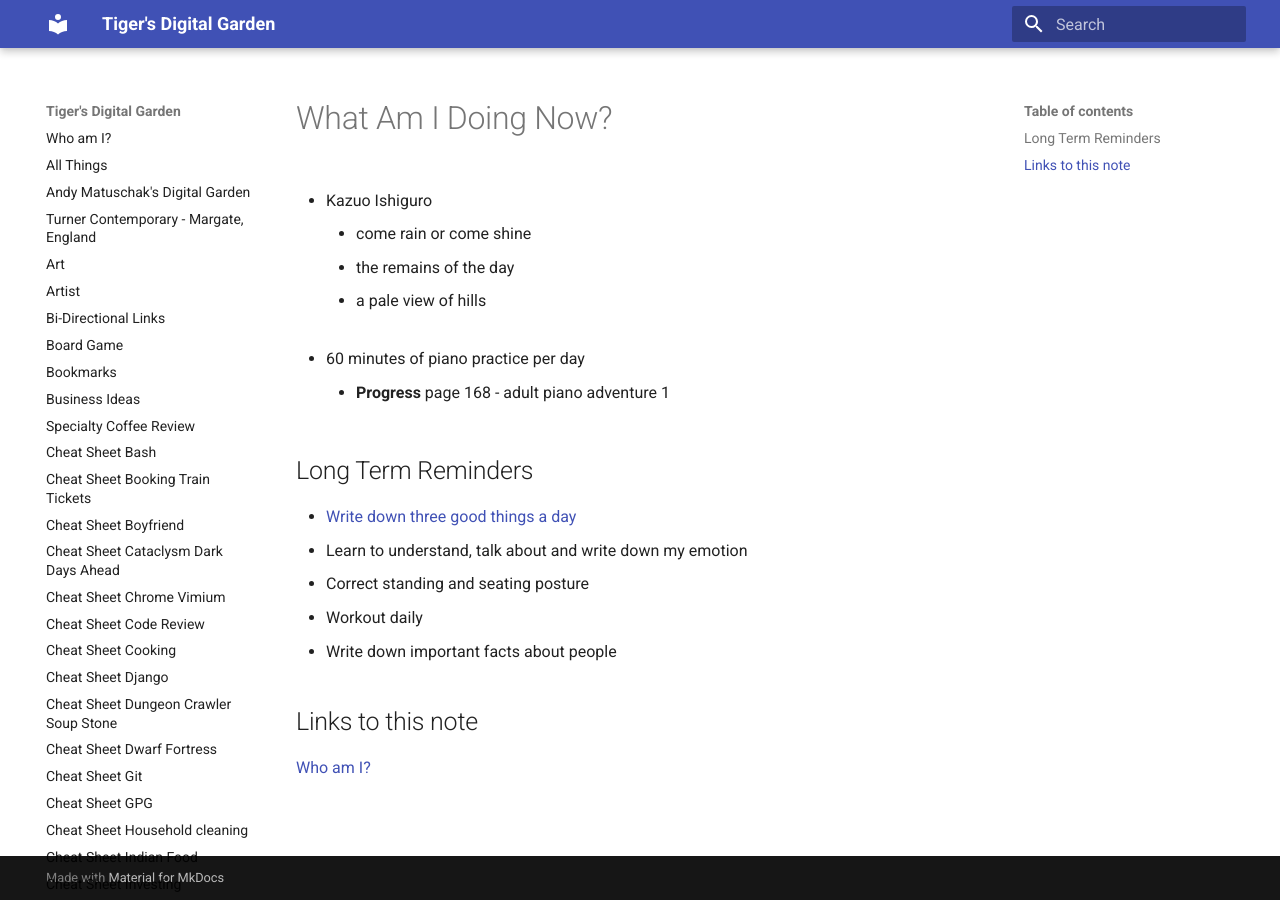
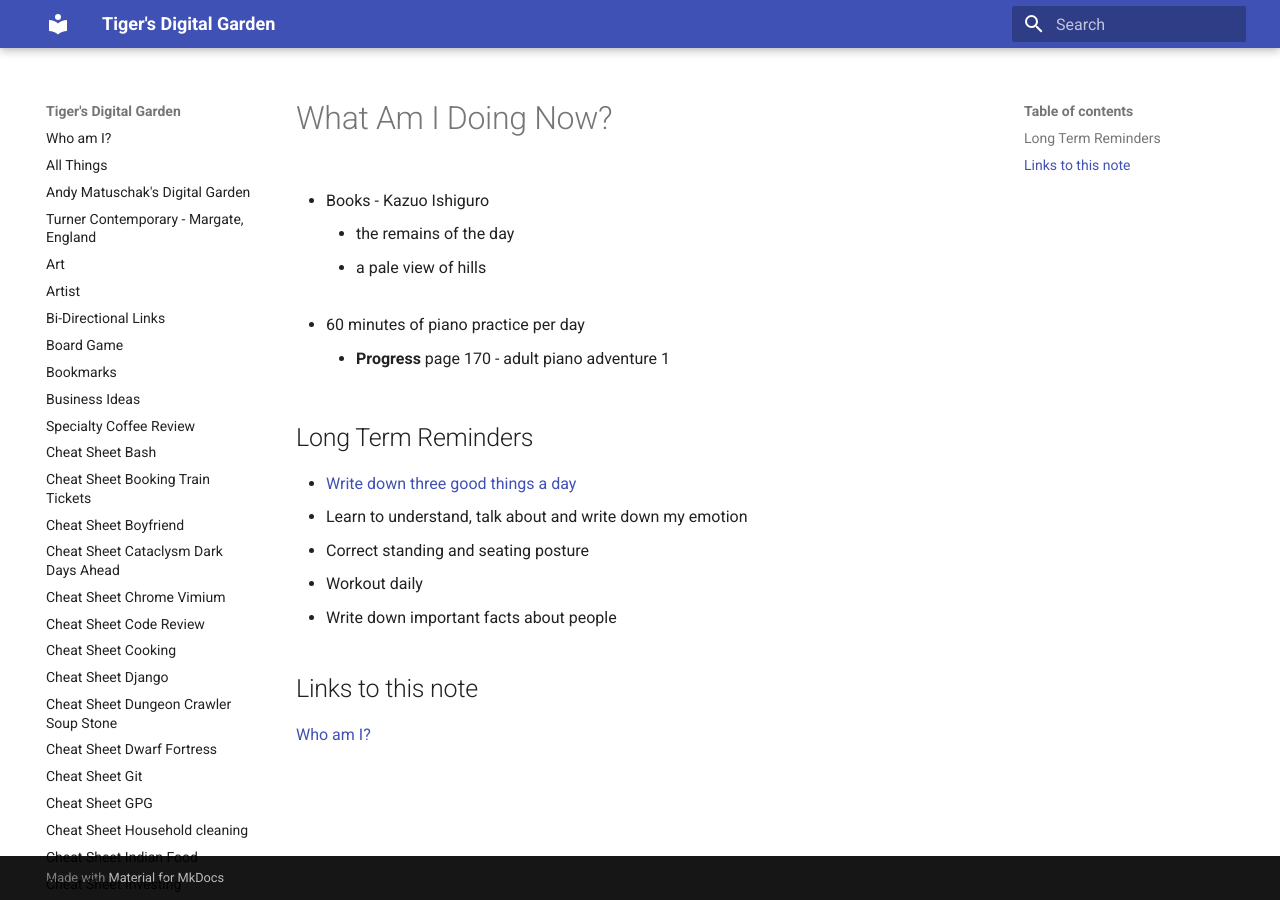
Before and after one commit to ynotstartups/notes, an MkDocs documentation site: the page built from notes/reminders.md, in a window 1280 px wide. Built offline with MkDocs 1.6.1 and Material for MkDocs 9.7.7, drawn with Linux system fonts in a browser that asks for light colours.

Commit message:
update reminders

```diff
--- a/notes/reminders.md
+++ b/notes/reminders.md
@@ -1,14 +1,13 @@
 # What Am I Doing Now?
 
-- Kazuo Ishiguro
+- Books - Kazuo Ishiguro
 
-  - come rain or come shine
   - the remains of the day
   - a pale view of hills
 
 - 60 minutes of piano practice per day
 
-  - **Progress** page 168 - adult piano adventure 1
+  - **Progress** page 170 - adult piano adventure 1
 
 ## Long Term Reminders
 
```
